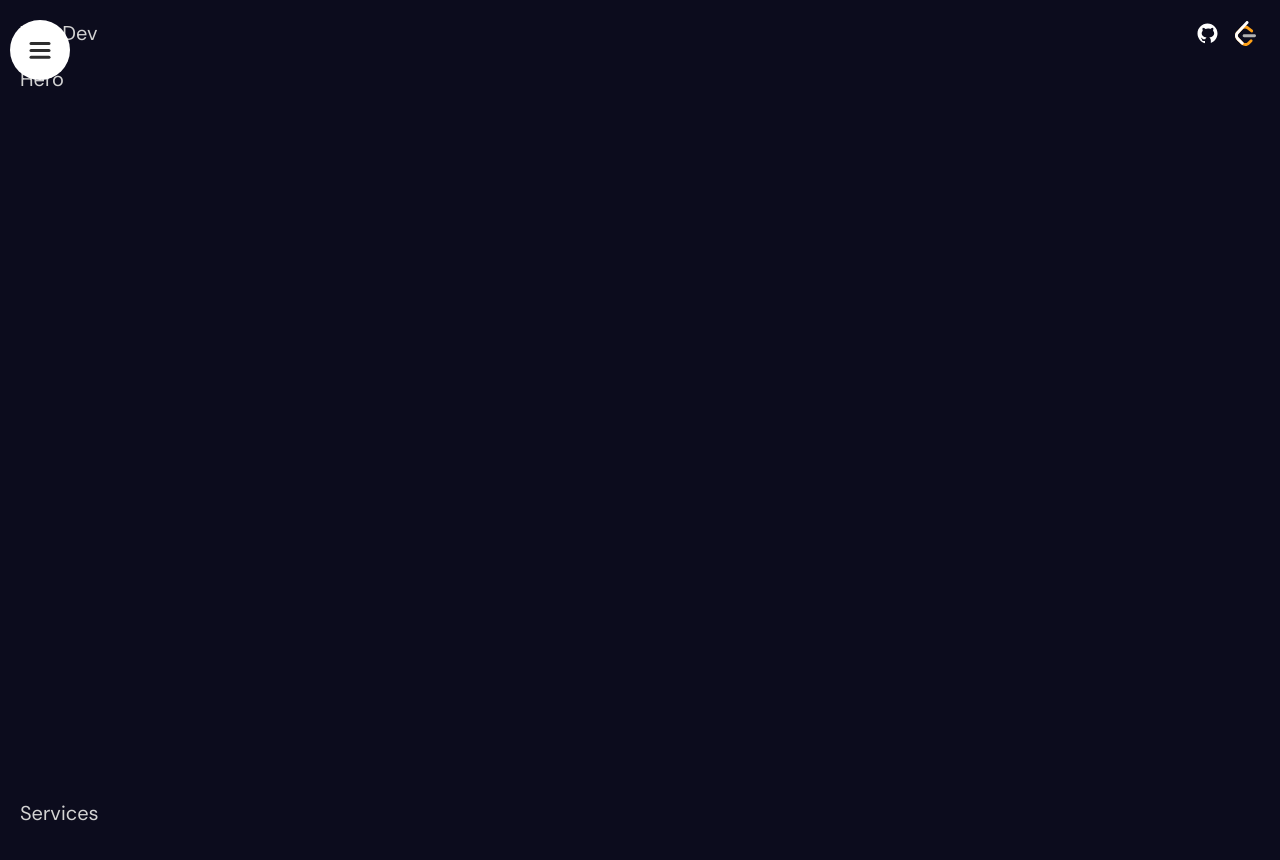
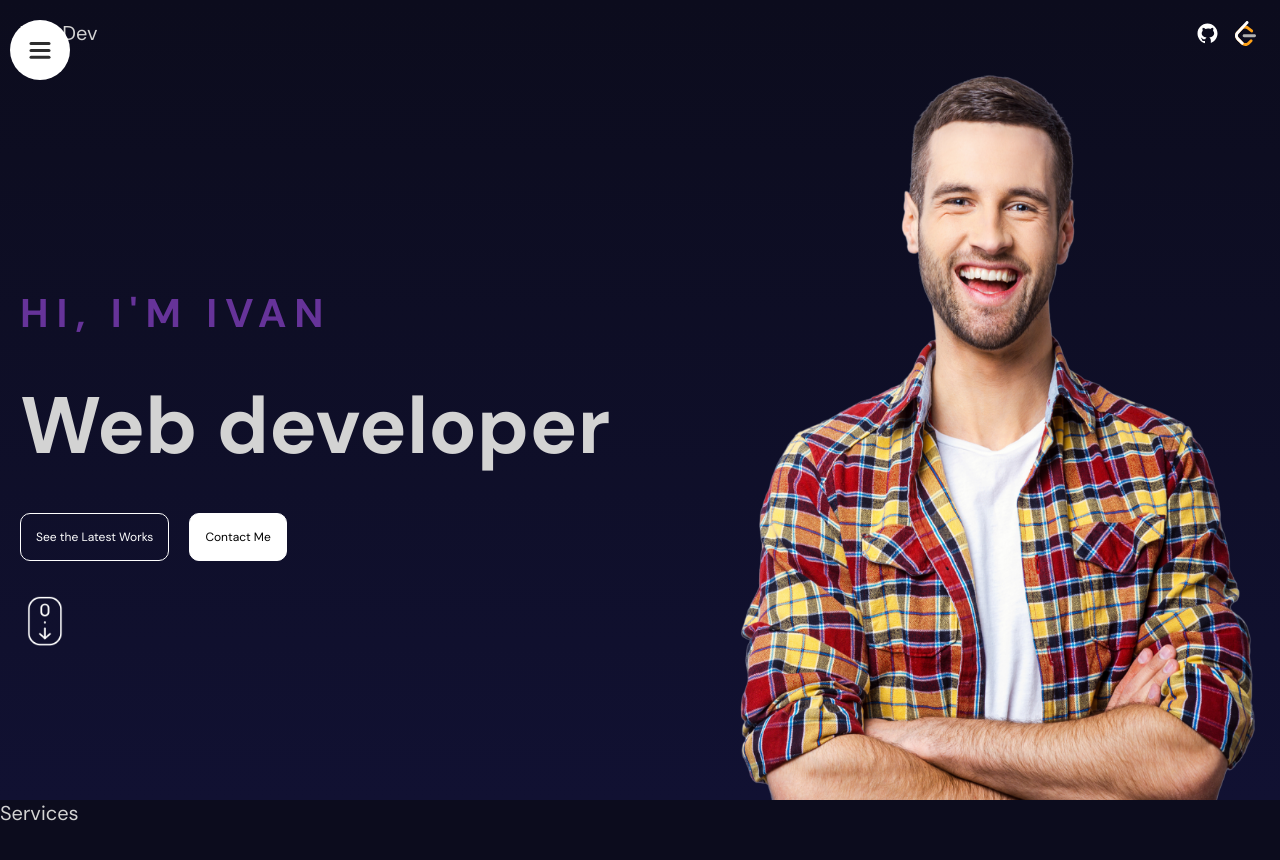
Before and after one commit to ivanbutakov0/portfolio-ru, a React (Vite) app: page / in a window 1280 px wide. Shown: the top 860 px of the page. Built offline with nearby package versions, Linux system fonts and the light colour scheme.

Commit message:
feat: create skeleton of hero section

```diff
--- /dev/null
+++ b/src/components/ui/Button/Button.module.scss
@@ -0,0 +1,27 @@
+.button {
+	border: 1px solid #fff;
+	padding: 15px;
+	display: inline-block;
+	border-radius: 10px;
+	color: #000;
+	font-size: 12px;
+	transition: all 0.2s ease-in;
+}
+
+.outlined {
+	color: #fff;
+}
+
+.outlined:hover {
+	background: #fff;
+	color: #000;
+}
+
+.filled {
+	background: #fff;
+}
+
+.filled:hover {
+	background: transparent;
+	color: #fff;
+}
--- /dev/null
+++ b/src/components/ui/Button/Button.tsx
@@ -0,0 +1,18 @@
+import styles from './Button.module.scss'
+
+type ButtonType = {
+	children: React.ReactNode
+	style?: 'filled' | 'outlined'
+	href: string
+}
+
+const Button = ({ children, style = 'filled', href }: ButtonType) => {
+	const styleClass = style === 'outlined' ? styles.outlined : styles.filled
+
+	return (
+		<a href={href} className={`${styleClass} ${styles.button}`}>
+			{children}
+		</a>
+	)
+}
+export default Button
--- a/src/index.scss
+++ b/src/index.scss
@@ -1,47 +1,14 @@
-/* RESET */
-*,
-*::before,
-*::after {
-	box-sizing: border-box;
-}
-
-* {
-	margin: 0;
-	padding: 0;
-}
-
-img,
-picture,
-video,
-canvas,
-svg {
-	display: block;
-	max-width: 100%;
-}
-
-ul,
-ol {
-	list-style: none;
-}
-
-a {
-	text-decoration: none;
-	color: inherit;
-}
-
-button {
-	background-color: transparent;
-	border: none;
-}
+@use 'src/sass/_variables' as variables;
+@import 'src/sass/_reset.scss';
 
 /* GLOBAL STYLES */
 
-body {
+html {
 	font-family: 'DM Sans', sans-serif;
 	font-weight: 400;
 	font-size: 20px;
 	background-color: #0c0c1d;
-	color: lightgray;
+	color: variables.$text-color;
 }
 
 .container {
@@ -49,3 +16,12 @@ body {
 	margin: 0 auto;
 	padding: 0 20px;
 }
+
+h1 {
+	font-size: variables.$heading;
+}
+
+h2 {
+	font-size: variables.$subheading;
+	color: variables.$primary-color;
+}
--- a/src/pages/Home/Hero/Hero.module.scss
+++ b/src/pages/Home/Hero/Hero.module.scss
@@ -1,3 +1,43 @@
-.section {
-	background-color: black;
+.homepage {
+	background: linear-gradient(180deg, #0c0c1d, #111132);
+
+	.contentContainer {
+		display: flex;
+		justify-content: space-between;
+		gap: 40px;
+		height: 100dvh;
+
+		.textContainer {
+			display: flex;
+			flex: 1.3;
+			flex-direction: column;
+			justify-content: center;
+			gap: 35px;
+
+			.subtitle {
+				text-transform: uppercase;
+				letter-spacing: 8px;
+			}
+
+			.buttonsContainer {
+				display: flex;
+				gap: 20px;
+			}
+
+			.scroll {
+				height: 50px;
+				width: 50px;
+			}
+		}
+
+		.imageContainer {
+			display: flex;
+			flex: 1;
+			justify-content: end;
+			height: 100%;
+
+			.image {
+			}
+		}
+	}
 }
--- a/src/pages/Home/Hero/Hero.tsx
+++ b/src/pages/Home/Hero/Hero.tsx
@@ -1,12 +1,31 @@
 import Header from 'src/components/Header/Header'
 import Sidebar from 'src/components/Sidebar/Sidebar'
+import Button from 'src/components/ui/Button/Button'
+import styles from './Hero.module.scss'
 
 const Hero = () => {
 	return (
-		<section id='homepage'>
-			<Sidebar />
-			<Header />
-			<a href=''>Hero</a>
+		<section id='homepage' className={styles.homepage}>
+			<div className='container'>
+				<Sidebar />
+				<Header />
+				<div className={styles.contentContainer}>
+					<div className={styles.textContainer}>
+						<h2 className={styles.subtitle}>Hi, I'm Ivan</h2>
+						<h1>Web developer</h1>
+						<div className={styles.buttonsContainer}>
+							<Button href='#portfolio' style='outlined'>
+								See the Latest Works
+							</Button>
+							<Button href='#contacts'>Contact Me</Button>
+						</div>
+						<img className={styles.scroll} src='/scroll.png' alt='' />
+					</div>
+					<div className={styles.imageContainer}>
+						<img className={styles.image} src='/hero.png' alt='' />
+					</div>
+				</div>
+			</div>
 		</section>
 	)
 }
--- a/src/pages/Home/index.tsx
+++ b/src/pages/Home/index.tsx
@@ -4,11 +4,11 @@ import './styles.scss'
 
 const Home = () => {
 	return (
-		<div className='container'>
+		<>
 			<Hero />
 			<Services />
 			<Services />
-		</div>
+		</>
 	)
 }
 export default Home
--- /dev/null
+++ b/src/sass/_reset.scss
@@ -0,0 +1,35 @@
+/* RESET */
+*,
+*::before,
+*::after {
+	box-sizing: border-box;
+}
+
+* {
+	margin: 0;
+	padding: 0;
+}
+
+img,
+picture,
+video,
+canvas,
+svg {
+	display: block;
+	max-width: 100%;
+}
+
+ul,
+ol {
+	list-style: none;
+}
+
+a {
+	text-decoration: none;
+	color: inherit;
+}
+
+button {
+	background-color: transparent;
+	border: none;
+}
--- /dev/null
+++ b/src/sass/_variables.scss
@@ -0,0 +1,7 @@
+// SIZES
+$heading: 80px;
+$subheading: 40px;
+
+// COLORS
+$text-color: lightgray;
+$primary-color: rebeccapurple;
```
Also changed, not shown: public/hero.png.
